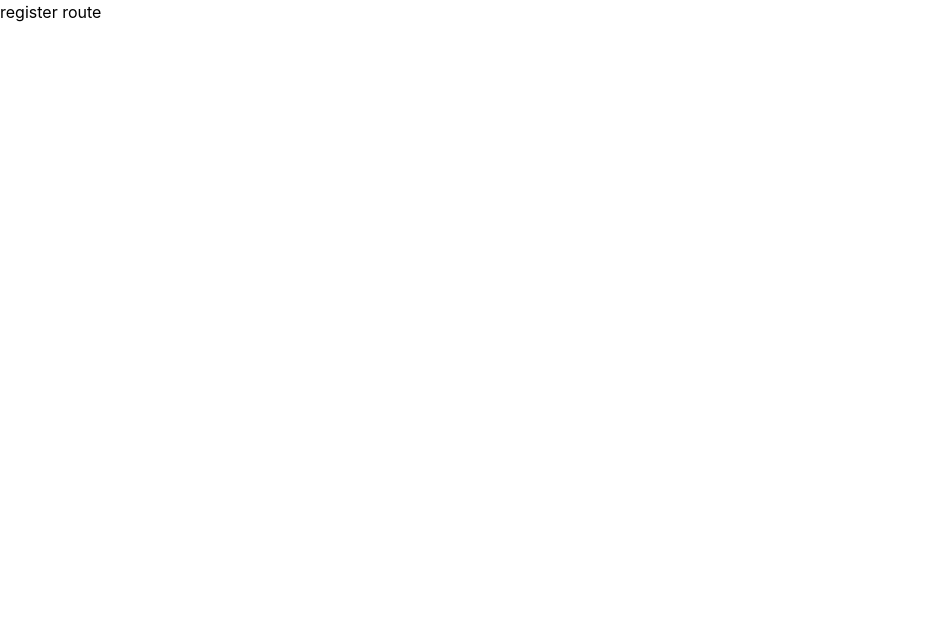
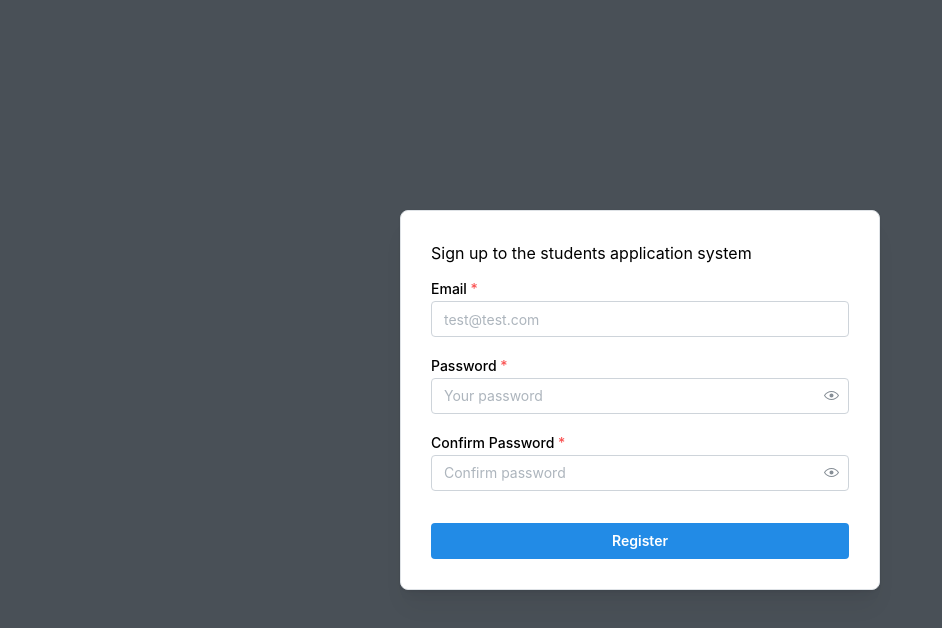
Before and after one commit to Burkes321/student-application-system, a React (Vite) app: page /register in a window 1280 px wide. Shown: the top 628 px of the page, without its empty margins (0-942 px from the left). Built offline with nearby package versions, Linux system fonts and the light colour scheme.

Commit message:
create register route with form skeleton, no functionality

```diff
--- a/src/const/routes.tsx
+++ b/src/const/routes.tsx
@@ -1,4 +1,5 @@
 import { Login } from '../routes/login/Login';
+import { Register } from '../routes/register/Register';
 
 export const ROUTES = [
   {
@@ -7,7 +8,7 @@ export const ROUTES = [
   },
   {
     path: '/register',
-    element: <div>register route</div>,
+    element: <Register />,
   },
   {
     path: '/home',
--- /dev/null
+++ b/src/routes/register/Register.tsx
@@ -0,0 +1,38 @@
+import { Button, Paper, PasswordInput, TextInput } from '@mantine/core';
+
+import css from './register.module.css';
+
+import { Page } from '../../components/page/Page';
+
+export const Register = () => {
+  return (
+    <Page>
+      <div className={css.formContainer}>
+        <Paper className={css.form} withBorder shadow="md" p={30} radius="md">
+          <div>Sign up to the students application system</div>
+          <TextInput
+            label="Email"
+            placeholder="test@test.com"
+            required
+            mt={10}
+          />
+          <PasswordInput
+            label="Password"
+            placeholder="Your password"
+            required
+            mt="md"
+          />
+          <PasswordInput
+            label="Confirm Password"
+            placeholder="Confirm password"
+            required
+            mt="md"
+          />
+          <Button fullWidth mt="xl">
+            Register
+          </Button>
+        </Paper>
+      </div>
+    </Page>
+  );
+};
--- /dev/null
+++ b/src/routes/register/register.module.css
@@ -0,0 +1,10 @@
+.formContainer {
+  display: flex;
+  justify-content: center;
+  align-items: center;
+  height: 100%;
+
+  .form {
+    width: 480px;
+  }
+}
```
